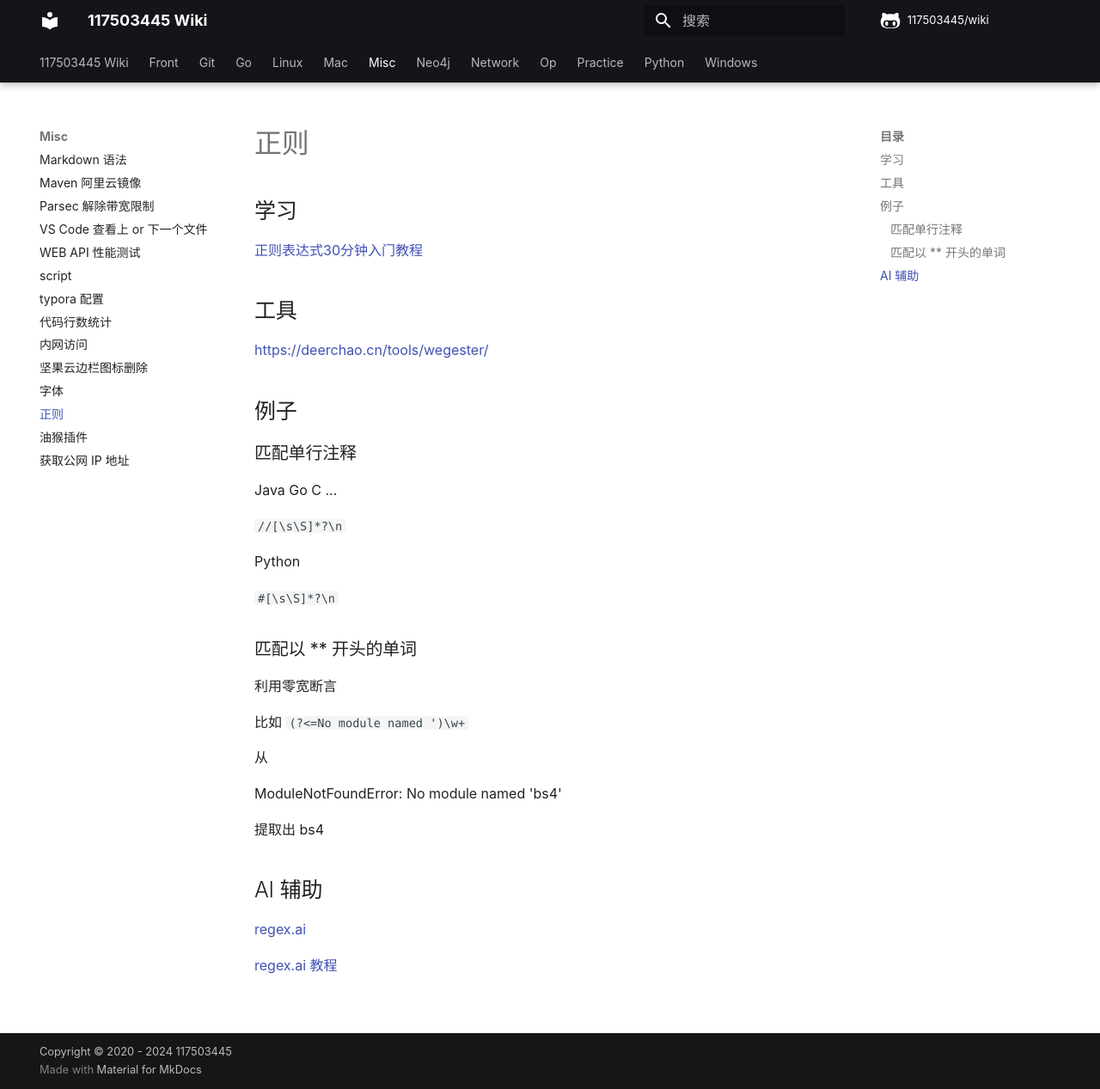
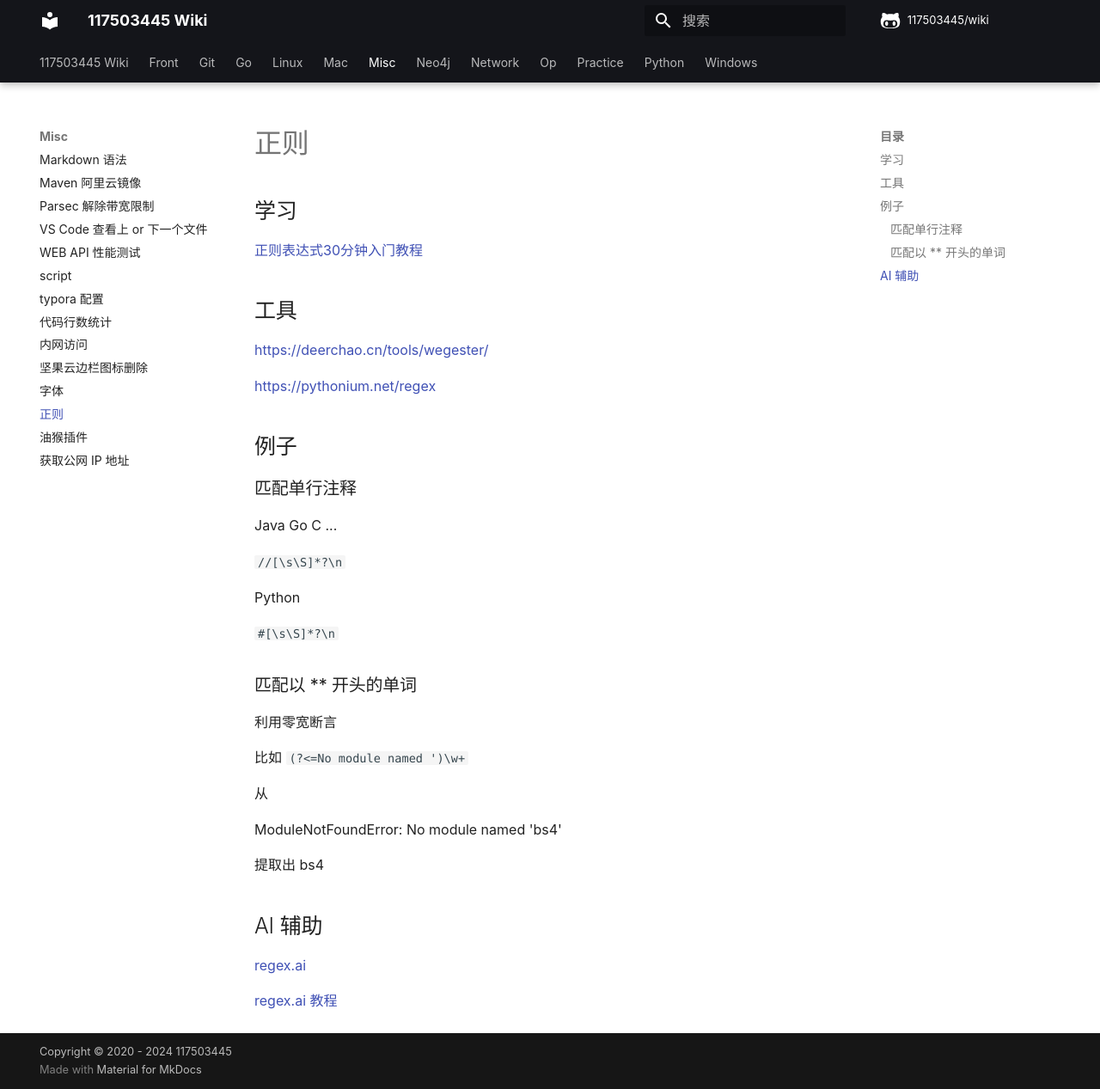
Before and after one commit to 117503445/wiki, an MkDocs documentation site: the page built from docs/misc/正则.md, in a window 1280 px wide and 1267 px high. Shown: the whole window at 86% size. Built offline with MkDocs 1.6.1 and Material for MkDocs 9.7.7, drawn with Linux system fonts in a browser that asks for light colours; some web fonts are replaced; comment, search, counter and statistics services are not loaded.

Commit message:
Add regex tester and visualizer to 工具 / 正则.md

```diff
--- a/docs/misc/正则.md
+++ b/docs/misc/正则.md
@@ -7,6 +7,8 @@
 ## 工具
 
 <https://deerchao.cn/tools/wegester/>
+
+<https://pythonium.net/regex>
 
 ## 例子
 
```
